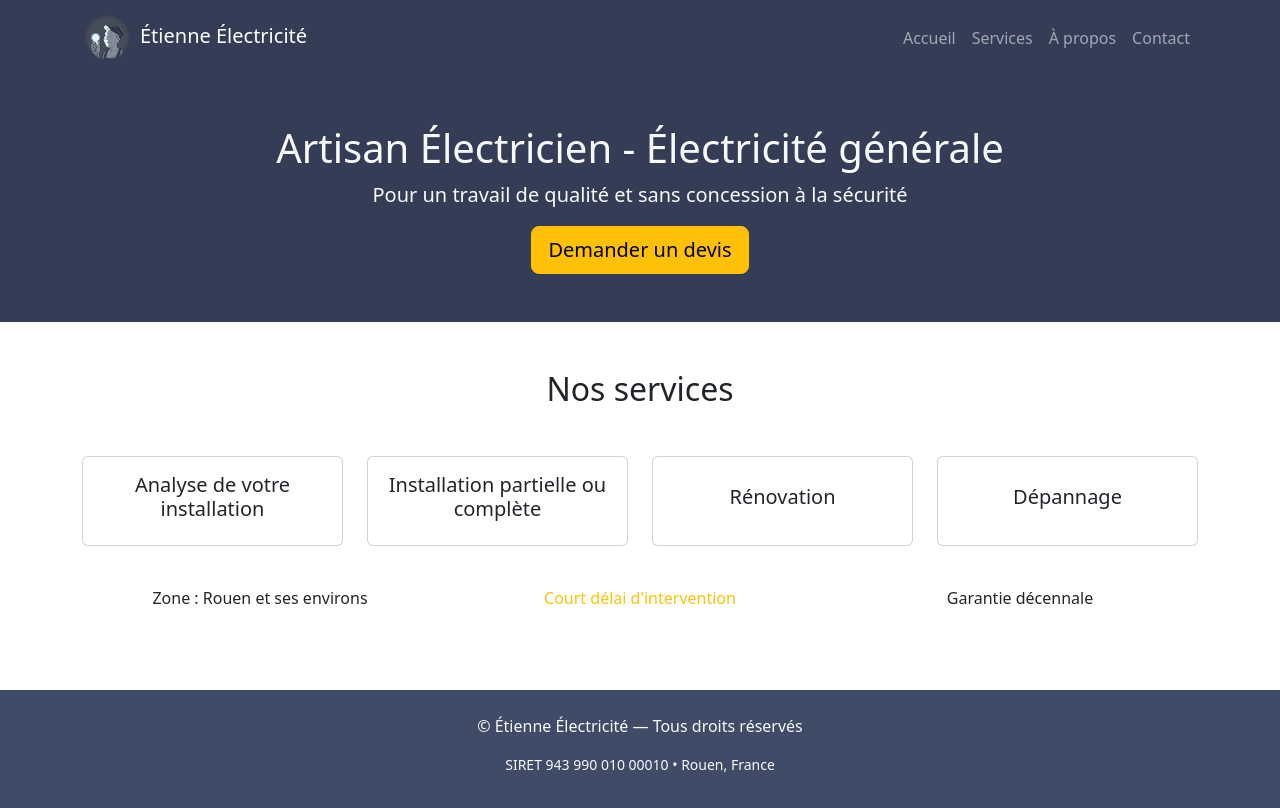
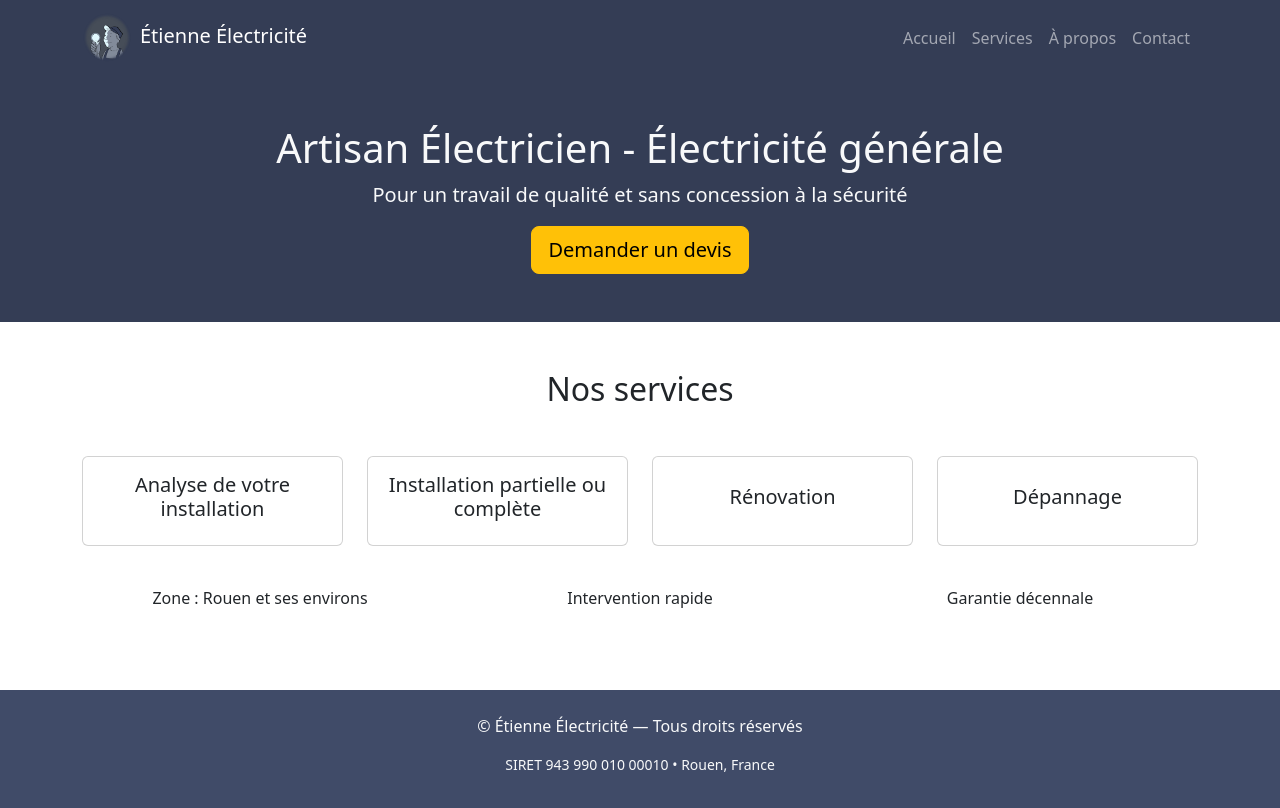
Before and after one commit to lalgn/etienne-electricite, a React (Vite) app: page / in a window 1280 px wide. Shown: the top 808 px of the page. Built offline with nearby package versions, Linux system fonts and the light colour scheme.

Commit message:
Petite correction

```diff
--- a/src/pages/Home.jsx
+++ b/src/pages/Home.jsx
@@ -11,7 +11,7 @@ const services = [
 
 const utilities = [
   { text: "Zone : Rouen et ses environs", warning: false },
-  { text: "Court délai d'intervention", warning: true },
+  { text: "Intervention rapide", warning: false },
   { text: "Garantie décennale", warning: false },
 ];
 
--- a/src/pages/Services.jsx
+++ b/src/pages/Services.jsx
@@ -22,13 +22,13 @@ const services = [
   {
     title: "Rénovation",
     question: "Une installation ancienne ?",
-    description: "",
+    description: [],
     solution: "Nous la rénovons pour votre sécurité",
   },
   {
     title: "Dépannage",
     question: "Une panne ?",
-    description: "",
+    description: [],
     solution:
       "Nous intervenons rapidement pour résoudre les problèmes et prévenir tout risque",
   },
```
